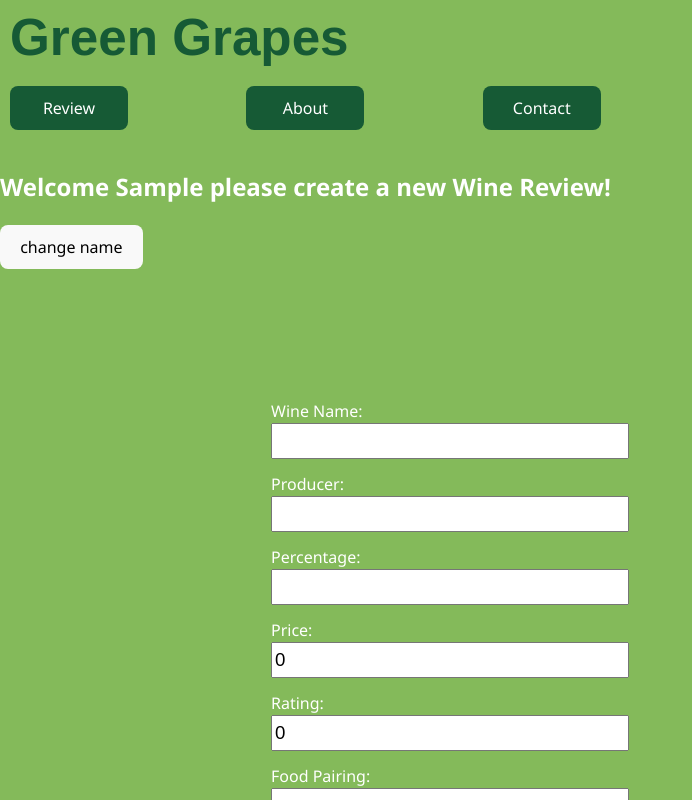
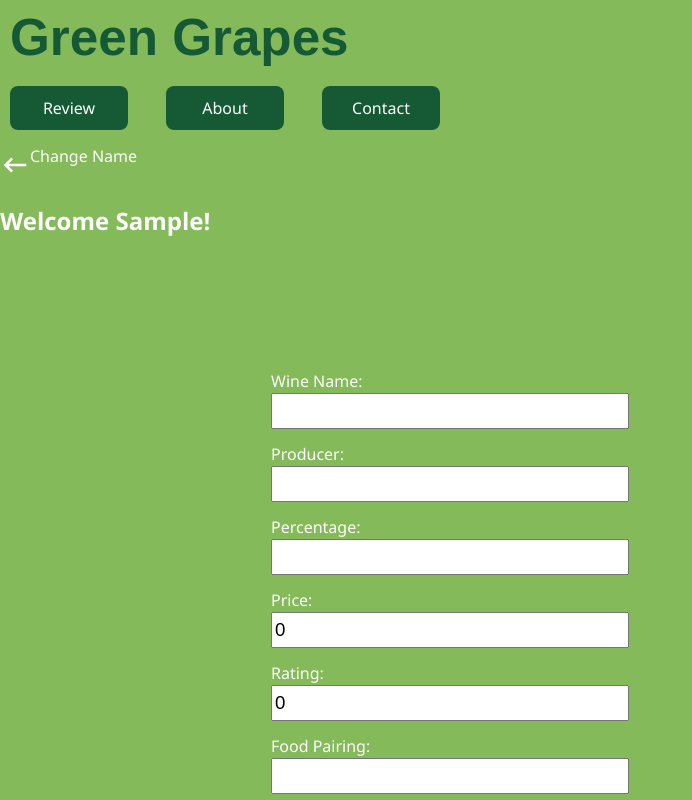
Before and after one commit to miravit/GreenGrapes_WineReviews, a React (Vite) app in the folder frontend/: page /review in a window 1280 px wide. Both pictures are taken after typing "Sample", "Sample" into the empty fields and a click on the button "Submit". Shown: the top 800 px of the page, without its empty margins (0-692 px from the left). Built offline with nearby package versions, Linux system fonts and the light colour scheme; no server answers; a web font is replaced by a local one.

Commit message:
feat: make submit form

```diff
--- a/frontend/src/components/pages/ReviewPage.tsx
+++ b/frontend/src/components/pages/ReviewPage.tsx
@@ -6,6 +6,21 @@ import ConfirmReview from "../ConfirmReview";
 import { ReviewDispatchContext } from "../../contexts/ReviewDispatchContext";
 import { ActionType } from "../../reducers/ReviewsReducer";
 import { createNewReview } from "../../services/reviewApi";
+import { MdOutlineKeyboardBackspace } from "react-icons/md";
+import styled from "styled-components";
+
+const BackContainer = styled.div`
+  display: flex;
+  cursor: pointer;
+
+  .back-arrow {
+    font-size: 30px;
+  }
+
+  p {
+    margin-top: -6px;
+  }
+`;
 
 export const ReviewPage = () => {
   const dispatch = useContext(ReviewDispatchContext);
@@ -86,12 +101,11 @@ export const ReviewPage = () => {
 
       {showForm && !showConfirmReview && (
         <>
-          <h2>
-            {"Welcome " +
-              createReview.review.firstname +
-              " please create a new Wine Review!"}
-          </h2>
-          <button onClick={handleChangeNameClick}>change name</button>
+          <BackContainer onClick={handleChangeNameClick}>
+            <MdOutlineKeyboardBackspace className="back-arrow" />
+            <p>Change Name</p>
+          </BackContainer>
+          <h2>{"Welcome " + createReview.review.firstname + "!"}</h2>
           <Form onNextButtonClick={handleNextButtonClick} />
         </>
       )}
--- a/frontend/src/components/pages/WelcomeInput.tsx
+++ b/frontend/src/components/pages/WelcomeInput.tsx
@@ -8,11 +8,13 @@ const Container = styled.div`
   display: flex;
   flex-direction: column;
   align-items: center;
+  margin-top: 80px;
 `;
 
 const ButtonContainer = styled.div`
   display: flex;
   justify-content: center;
+  margin-top: 15px;
 `;
 
 const Input = styled.input`
@@ -20,7 +22,7 @@ const Input = styled.input`
   justify-content: center;
   margin-top: 20px;
   margin-bottom: 10px;
-  width: 300px;
+  width: 320px;
   height: 40px;
   border-radius: 10px;
   border: none;
@@ -54,6 +56,7 @@ export const WelcomeInput = () => {
   };
   return (
     <Container>
+      <form onSubmit={handleSubmit}>
         <label>Firstname:</label>
         <Input
           type="text"
@@ -71,8 +74,9 @@ export const WelcomeInput = () => {
         />
 
         <ButtonContainer>
-        <button onClick={handleSubmit}>Submit</button>
+          <button onSubmit={handleSubmit}>Submit</button>
         </ButtonContainer>
+      </form>
     </Container>
   );
 };
```
Lines whose indentation alone changed are shown as unchanged.
